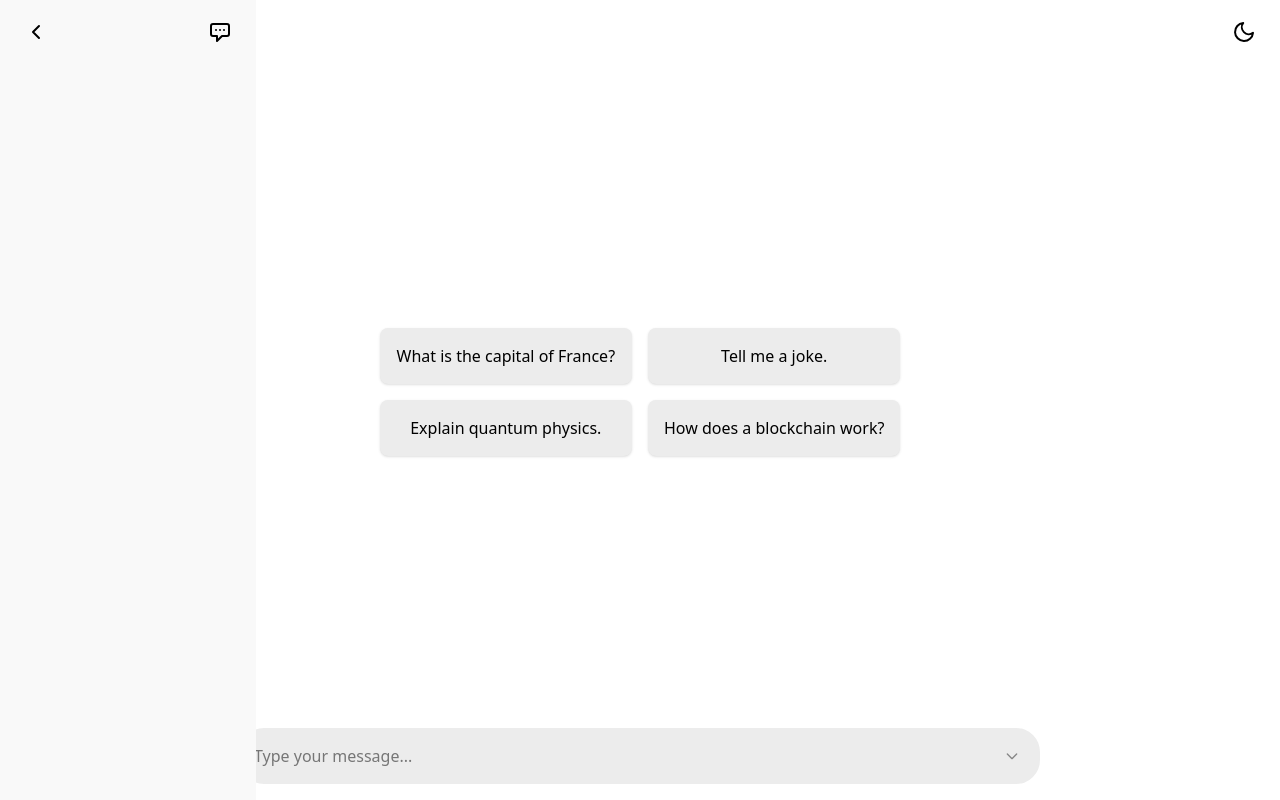
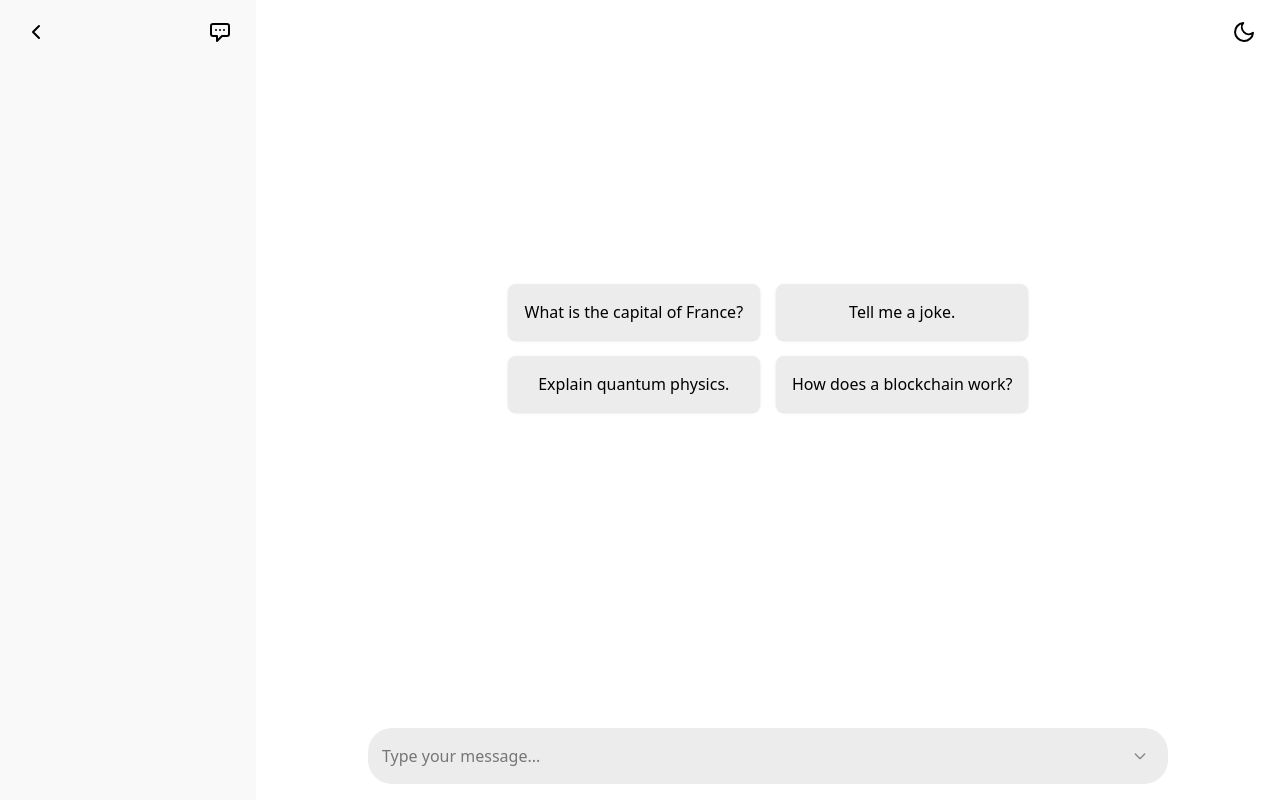
Before and after one commit to Abdelhameed-Hassan-Aries/chat-app, a React (Vite) app: page / in a window 1280 px wide. Built offline with nearby package versions, Linux system fonts and the light colour scheme.

Commit message:
fixed styles issues

```diff
--- a/src/components/Chat.jsx
+++ b/src/components/Chat.jsx
@@ -3,6 +3,7 @@ import Message from "./Message";
 import Button from "./ui/Button";
 import Input from "./Input";
 import { useConversations } from "../context/ConversationsContext";
+import clsx from "clsx";
 
 function Chat() {
   const {
@@ -18,6 +19,7 @@ function Chat() {
 
   const messagesEndRef = useRef(null);
 
+  // Scroll to the bottom of messages when new messages are added
   useEffect(() => {
     messagesEndRef.current?.scrollIntoView({ behavior: "smooth" });
   }, [messages]);
@@ -83,11 +85,17 @@ function Chat() {
   };
 
   return (
-    <div className="flex flex-col flex-1 bg-chatgpt-light-main-surface-primary dark:bg-chatgpt-dark-main-surface-primary">
-      <div className="flex-1 overflow-y-auto p-4 pt-20 pb-24 flex justify-center">
-        <div className="w-full max-w-chat-container">
+    <div className="flex flex-col h-screen bg-chatgpt-light-main-surface-primary dark:bg-chatgpt-dark-main-surface-primary">
+      {/* Message list container */}
+      <div className="flex-1 overflow-y-auto p-4 pt-20 pb-24">
+        <div
+          className={clsx(
+            "max-w-chat-container mx-auto",
+            messages.length === 0 ? "h-full" : ""
+          )}
+        >
           {messages.length === 0 ? (
-            <div className="h-full  flex flex-col items-center justify-center flex-1 p-4">
+            <div className="flex h-full flex-col items-center justify-center">
               <div className="grid grid-cols-1 md:grid-cols-2 gap-4">
                 {suggestions.map((suggestion, index) => (
                   <button
@@ -101,17 +109,18 @@ function Chat() {
               </div>
             </div>
           ) : (
-            <div className="overflow-y-auto">
+            <div className="space-y-4">
               {messages.map((msg, index) => (
                 <Message key={index} sender={msg.sender} text={msg.text} />
               ))}
+              <div ref={messagesEndRef} />
             </div>
           )}
-          <div ref={messagesEndRef} />
         </div>
       </div>
-      <div className="fixed bottom-0 left-0 right-0 p-4 bg-chatgpt-light-main-surface-primary dark:bg-chatgpt-dark-main-surface-primary flex justify-center">
-        <div className="p-2 w-full max-w-chat-container flex items-center bg-chatgpt-light-main-surface-secondary dark:bg-chatgpt-dark-main-surface-secondary rounded-3xl">
+      {/* Input area */}
+      <div className="bottom-0 left-0 right-0 p-4 bg-chatgpt-light-main-surface-primary dark:bg-chatgpt-dark-main-surface-primary">
+        <div className="p-2 w-full max-w-chat-container mx-auto flex items-center bg-chatgpt-light-main-surface-secondary dark:bg-chatgpt-dark-main-surface-secondary rounded-3xl">
           <Input
             type="text"
             className="flex-1 bg-transparent text-chatgpt-light-text-primary dark:text-chatgpt-dark-text-primary placeholder-chatgpt-light-text-placeholder dark:placeholder-chatgpt-dark-text-placeholder px-4 py-2"
--- a/src/components/Sidebar.jsx
+++ b/src/components/Sidebar.jsx
@@ -29,7 +29,7 @@ function Sidebar() {
     <div
       className={`transition-all duration-300 flex-shrink-0 ${
         isOpen ? "w-64" : "w-0"
-      } bg-chatgpt-light-sidebar-surface-primary dark:bg-chatgpt-dark-sidebar-surface-primary fixed top-0 left-0 bottom-0 overflow-y-auto z-20`}
+      } bg-chatgpt-light-sidebar-surface-primary dark:bg-chatgpt-dark-sidebar-surface-primary top-0 left-0 bottom-0 overflow-y-auto z-20`}
     >
       <div className="flex flex-col h-full">
         <div
```
